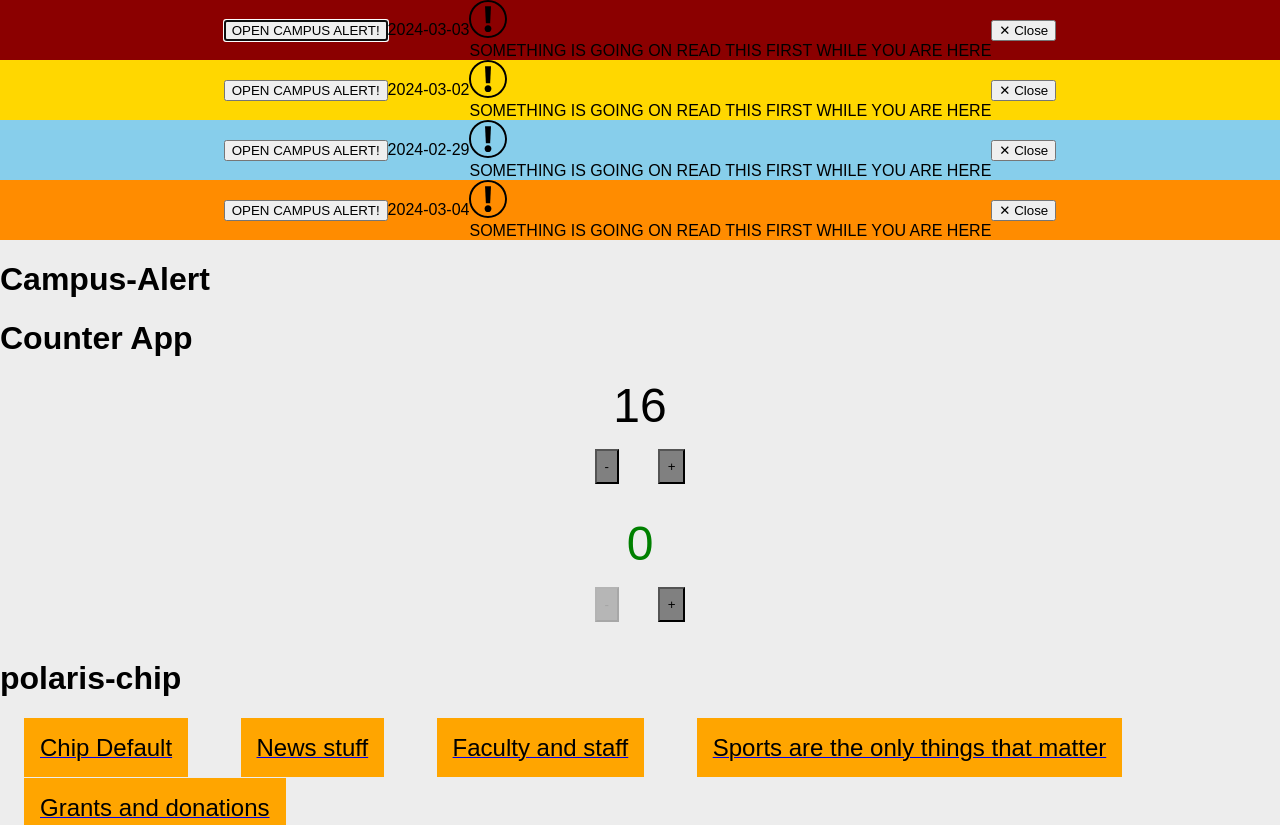
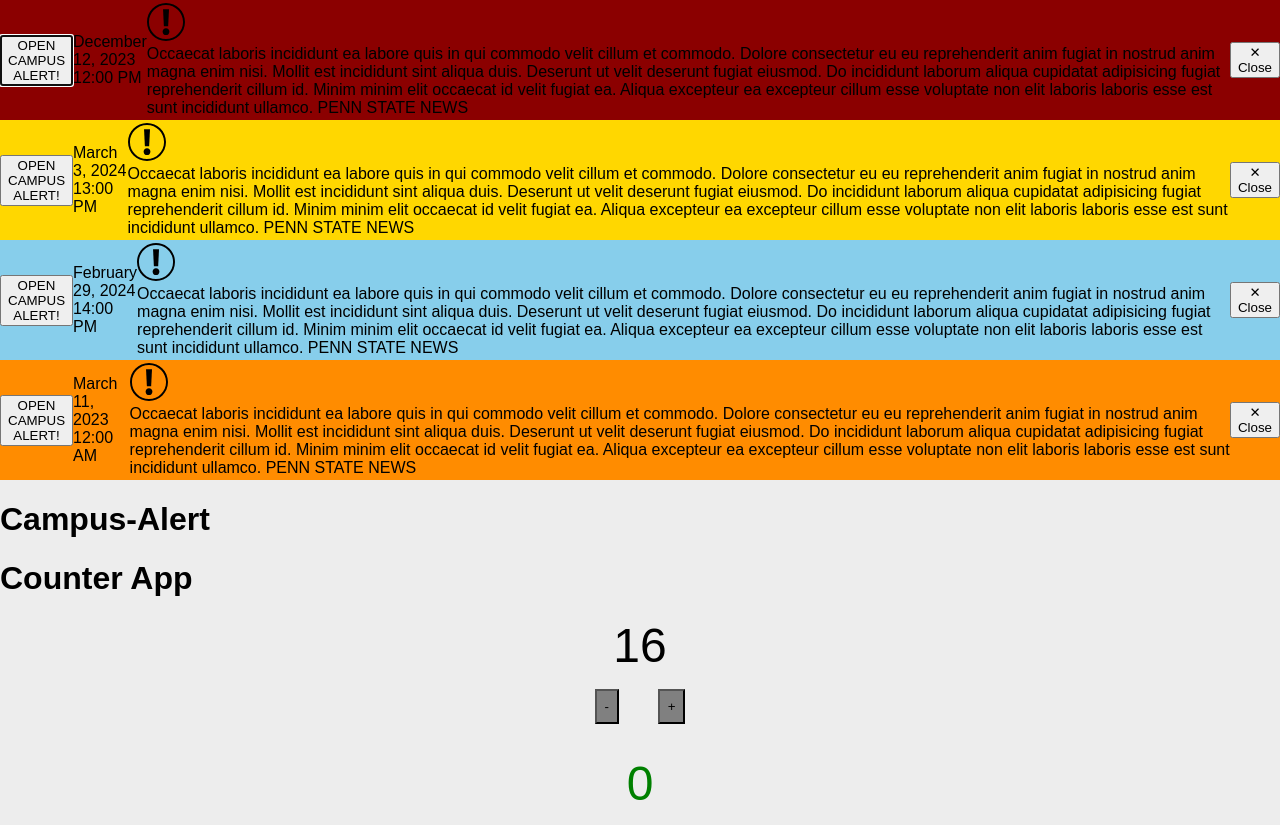
Before and after one commit to Alan-Manuel/polaris-chip1, a website with bundled scripts: page index.html in a window 1280 px wide. Shown: the top 825 px of the page. Built offline with nearby package versions, Linux system fonts and the light colour scheme.

Commit message:
Campus-Alert(Updated)
Changed the date format and message.

```diff
--- a/index.html
+++ b/index.html
@@ -88,20 +88,20 @@
 
 
     <h1>Campus-Alert</h1>
-    <campus-alert urgency="notice" date="2024-02-29"  sticky>
-      <p>This is a notice message.</p>
+    <campus-alert urgency="notice" date="February 29, 2024 14:00 PM"  sticky message="Occaecat laboris incididunt ea labore quis in qui commodo velit cillum et commodo. Dolore consectetur eu eu reprehenderit anim fugiat in nostrud anim magna enim nisi. Mollit est incididunt sint aliqua duis. Deserunt ut velit deserunt fugiat eiusmod. Do incididunt laborum aliqua cupidatat adipisicing fugiat reprehenderit cillum id. Minim minim elit occaecat id velit fugiat ea. Aliqua excepteur ea excepteur cillum esse voluptate non elit laboris laboris esse est sunt incididunt ullamco. PENN STATE NEWS
+    ">
     </campus-alert>
 
-    <campus-alert urgency="caution" date="2024-03-02" >
-      <p>This is a caution message.</p>
+    <campus-alert urgency="caution" date="March 3, 2024 13:00 PM"message="Occaecat laboris incididunt ea labore quis in qui commodo velit cillum et commodo. Dolore consectetur eu eu reprehenderit anim fugiat in nostrud anim magna enim nisi. Mollit est incididunt sint aliqua duis. Deserunt ut velit deserunt fugiat eiusmod. Do incididunt laborum aliqua cupidatat adipisicing fugiat reprehenderit cillum id. Minim minim elit occaecat id velit fugiat ea. Aliqua excepteur ea excepteur cillum esse voluptate non elit laboris laboris esse est sunt incididunt ullamco. PENN STATE NEWS
+    " >
     </campus-alert>
 
-    <campus-alert urgency="be-careful" date="2024-03-04" >
-      <p>Be careful, it is not safe outside.</p>
+    <campus-alert urgency="be-careful" date="March 11, 2023 12:00 AM"message="Occaecat laboris incididunt ea labore quis in qui commodo velit cillum et commodo. Dolore consectetur eu eu reprehenderit anim fugiat in nostrud anim magna enim nisi. Mollit est incididunt sint aliqua duis. Deserunt ut velit deserunt fugiat eiusmod. Do incididunt laborum aliqua cupidatat adipisicing fugiat reprehenderit cillum id. Minim minim elit occaecat id velit fugiat ea. Aliqua excepteur ea excepteur cillum esse voluptate non elit laboris laboris esse est sunt incididunt ullamco. PENN STATE NEWS
+    "  >
     </campus-alert>
 
-    <campus-alert urgency="warning" date="2024-03-03" >
-      <p>Please be careful, there is a bad snowstorm outside.</p>
+    <campus-alert urgency="warning" date="December 12, 2023 12:00 PM" message="Occaecat laboris incididunt ea labore quis in qui commodo velit cillum et commodo. Dolore consectetur eu eu reprehenderit anim fugiat in nostrud anim magna enim nisi. Mollit est incididunt sint aliqua duis. Deserunt ut velit deserunt fugiat eiusmod. Do incididunt laborum aliqua cupidatat adipisicing fugiat reprehenderit cillum id. Minim minim elit occaecat id velit fugiat ea. Aliqua excepteur ea excepteur cillum esse voluptate non elit laboris laboris esse est sunt incididunt ullamco. PENN STATE NEWS
+    " >
     </campus-alert>
 
 
--- a/src/campus-alert.js
+++ b/src/campus-alert.js
@@ -28,6 +28,7 @@ export class CampusAlert extends LitElement {
       --zindex-priority: 900;
       --display-mode: unset;
       --display-mode-opposite: none;
+      overflow: hidden;
     }
 
     :host([urgency="notice"]) {
@@ -103,7 +104,7 @@ firstUpdated() {
   });
 
   const slotElement = this.shadowRoot.querySelector('#messageSlot');
-  slotElement.innerHTML = this.message;
+  slotElement.textContent = this.message;
 
  localStorage.setItem("state","closed");
 
@@ -123,7 +124,7 @@ firstUpdated() {
 
   render() {
     return html`
-    <div class="alertContainer">
+    <div class="alertContainer" >
       <div class="openTextContainer">
         <span class="openText">
           <button id="openButton" @click="${this.openBanner}">OPEN CAMPUS ALERT!</button>
@@ -154,28 +155,32 @@ firstUpdated() {
 
 
   closeBanner() {
+    if(this.open) {
     this.open = false;
 
    this.style.setProperty('--display-mode', 'none');
-    this.style.setProperty('--min-banner-height', '6vh');
+    this.style.setProperty('--min-banner-height', '15vh');
     this.style.setProperty('--display-mode-opposite', 'flex');
 
     localStorage.setItem("state","closed");
 
     this.shadowRoot.querySelector('#openButton').focus();
   }
+}
 
   openBanner() {
+    if (!this.open) {
     this.open = true;
 
     this.style.setProperty('--display-mode', 'unset');
-    this.style.setProperty('--min-banner-height', '30vh');
+    this.style.setProperty('--min-banner-height', '50vh');
     this.style.setProperty('--display-mode-opposite', 'none');
 
     localStorage.setItem("state","open");
 
     this.shadowRoot.querySelector('#closeButton').focus();
   }
+}
 
   static get properties() {
     return {
```
